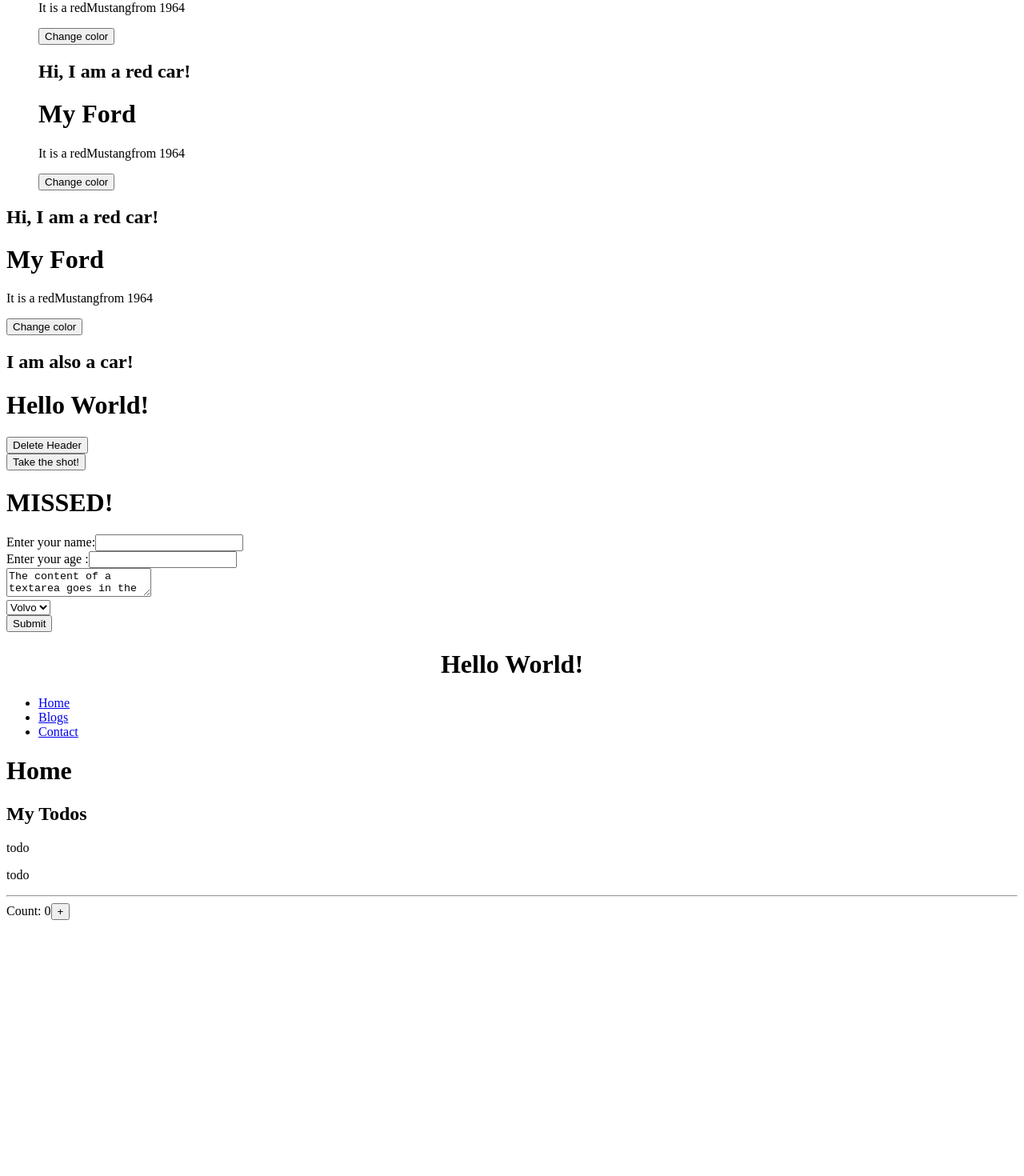
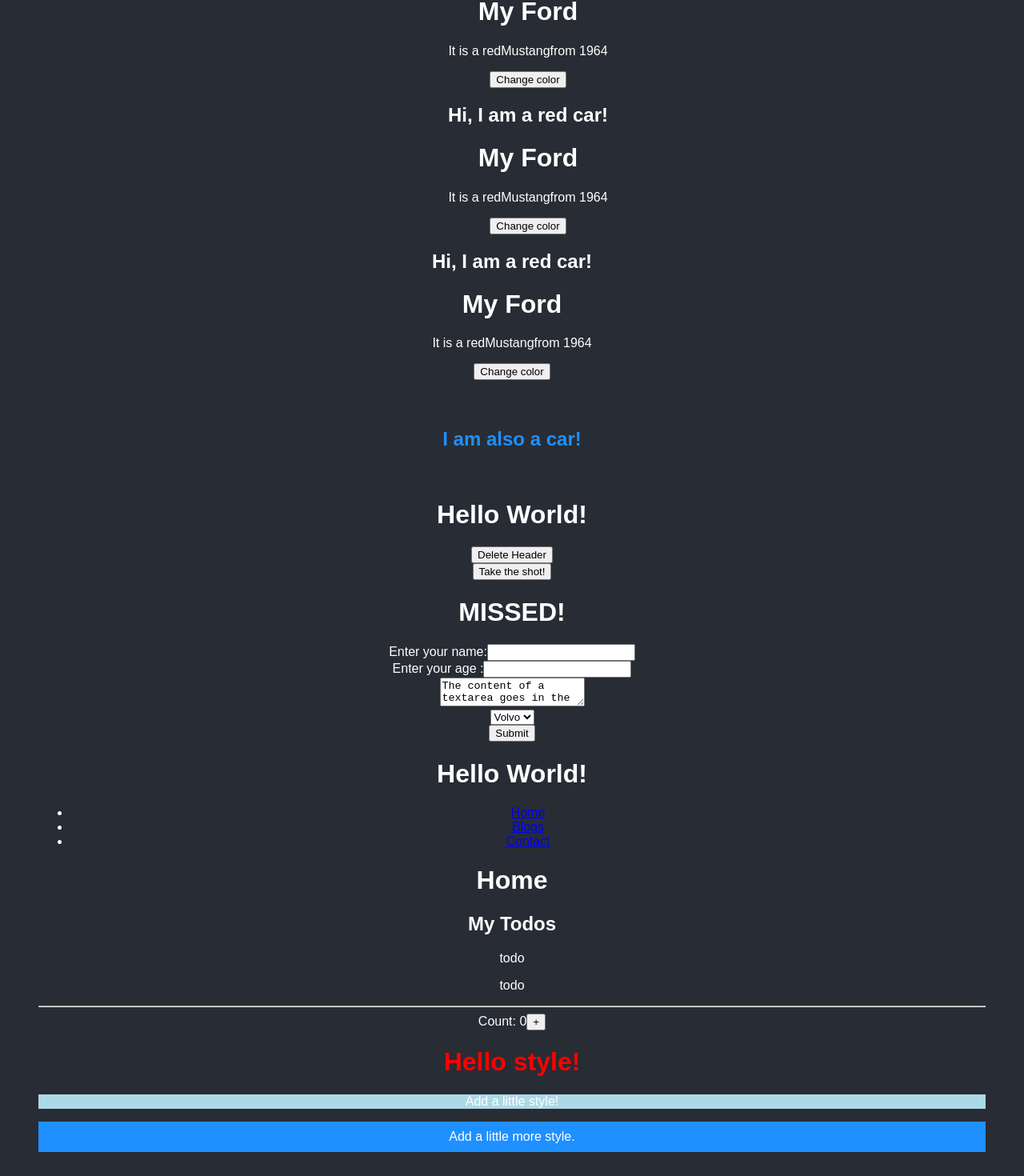
Before and after one commit to Buteya/repo, a React (Create React App) app in the folder react/my-react-app/: page / in a window 1280 px wide. Shown: the part 846-2316 px from the top of the page at 80% size. Before the commit the page ends 2004 px from the top, so only its background shows below. Built offline with nearby package versions, Linux system fonts and the light colour scheme.

Commit message:
added styles inline, from another file and from modules that affect a specific component

```diff
--- a/react/my-react-app/src/components/Car.js
+++ b/react/my-react-app/src/components/Car.js
@@ -1,5 +1,7 @@
+import styles from '../css/my-style.module.css';
+
 const NewCar=()=>{
-    return <h2>I am also a car!</h2>
+    return <h2 className={styles.bigblue}>I am also a car!</h2>
 }
 
 export default NewCar;
--- /dev/null
+++ b/react/my-react-app/src/css/my-style.module.css
@@ -0,0 +1,6 @@
+.bigblue {
+    color:dodgerblue;
+    padding:40px;
+    font-family:sans-serif;
+    text-align:center;
+}
--- /dev/null
+++ b/react/my-react-app/src/css/style.css
@@ -0,0 +1,7 @@
+body {
+    background-color: #282c34;
+    color:white;
+    padding:40px;
+    font-family: sans-serif;
+    text-align:center;
+}
--- a/react/my-react-app/src/index.js
+++ b/react/my-react-app/src/index.js
@@ -4,6 +4,7 @@ import NewCar from  './components/Car.js';
 // import Header from './components/Header.js';
 import MyForm from './components/MyForm.js';
 import App from './App.js';
+import './css/style.css';
 
 class Car extends React.Component {
     constructor(props){
@@ -114,6 +115,21 @@ const Goal = (props)=>{
         </div>
         );
 }
+const Header = ()=>{
+    const myStyle = {
+        color:'white',
+        backgroundColor:'DodgerBlue',
+        padding:'10px',
+        fontFamily:'Sans-Serif',
+    };
+    return(
+        <>
+            <h1 style={{color:'red'}}>Hello style!</h1>
+            <p style={{backgroundColor:'lightblue'}}>Add a little style!</p>
+            <p style={myStyle}>Add a little more style.</p>
+        </>
+    );
+}
 const myFirstElement = <div>
     <h1>Hello React!</h1>
     <table border={1}>
@@ -143,6 +159,7 @@ const myFirstElement = <div>
     <Goal isGoal={false} />
     <MyForm />
     <App />
+    <Header />
 </div>
 
 const root = ReactDOM.createRoot(document.getElementById('root'));
```
